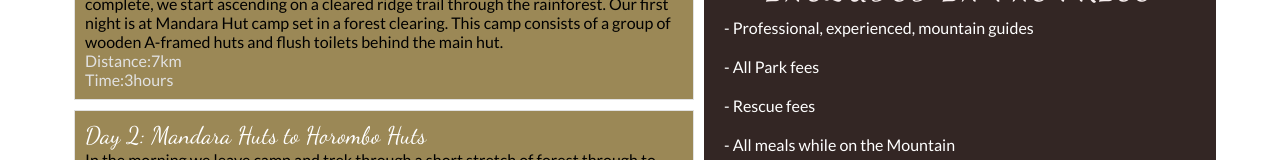
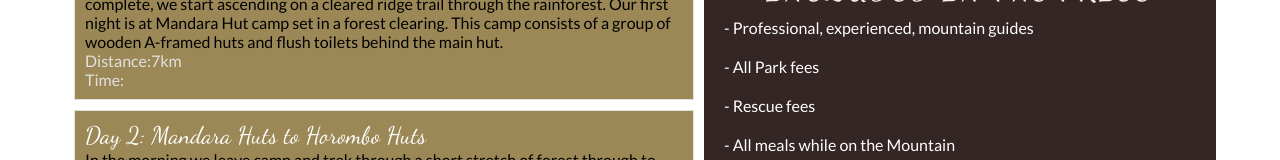
Before and after one commit to 9mmasi/silence_of_africa_safari, a React (Vite) app: page /packages/1 in a window 1280 px wide. Shown: the part 734-894 px from the top of the page. Built offline with nearby package versions, Linux system fonts and the light colour scheme.

Commit message:
Update Singlepackage.jsx
always must be

```diff
--- a/src/pages/Singlepackage.jsx
+++ b/src/pages/Singlepackage.jsx
@@ -34,7 +34,7 @@ const Singlepackage = () => {
                 <h3>{day.title}</h3>
                 <p>{day.desc}</p>
                 <p className='distance'>Distance:{day.distance}</p>
-                <p className='time'>Time:{day.hikingtime}</p>
+                <p className='time'>Time:{day.time}</p>
               </li>
             ))}
           </ul>
```
